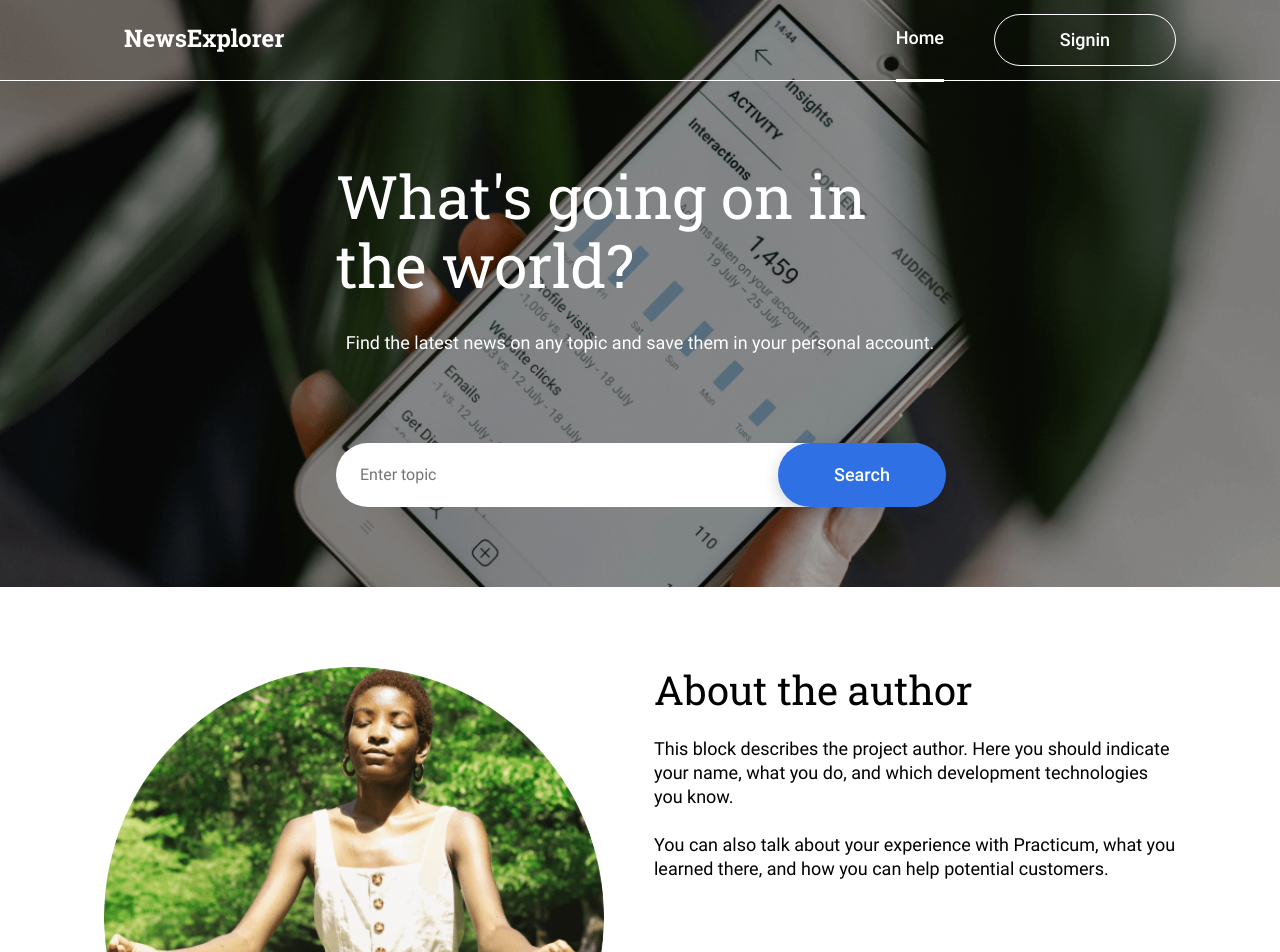
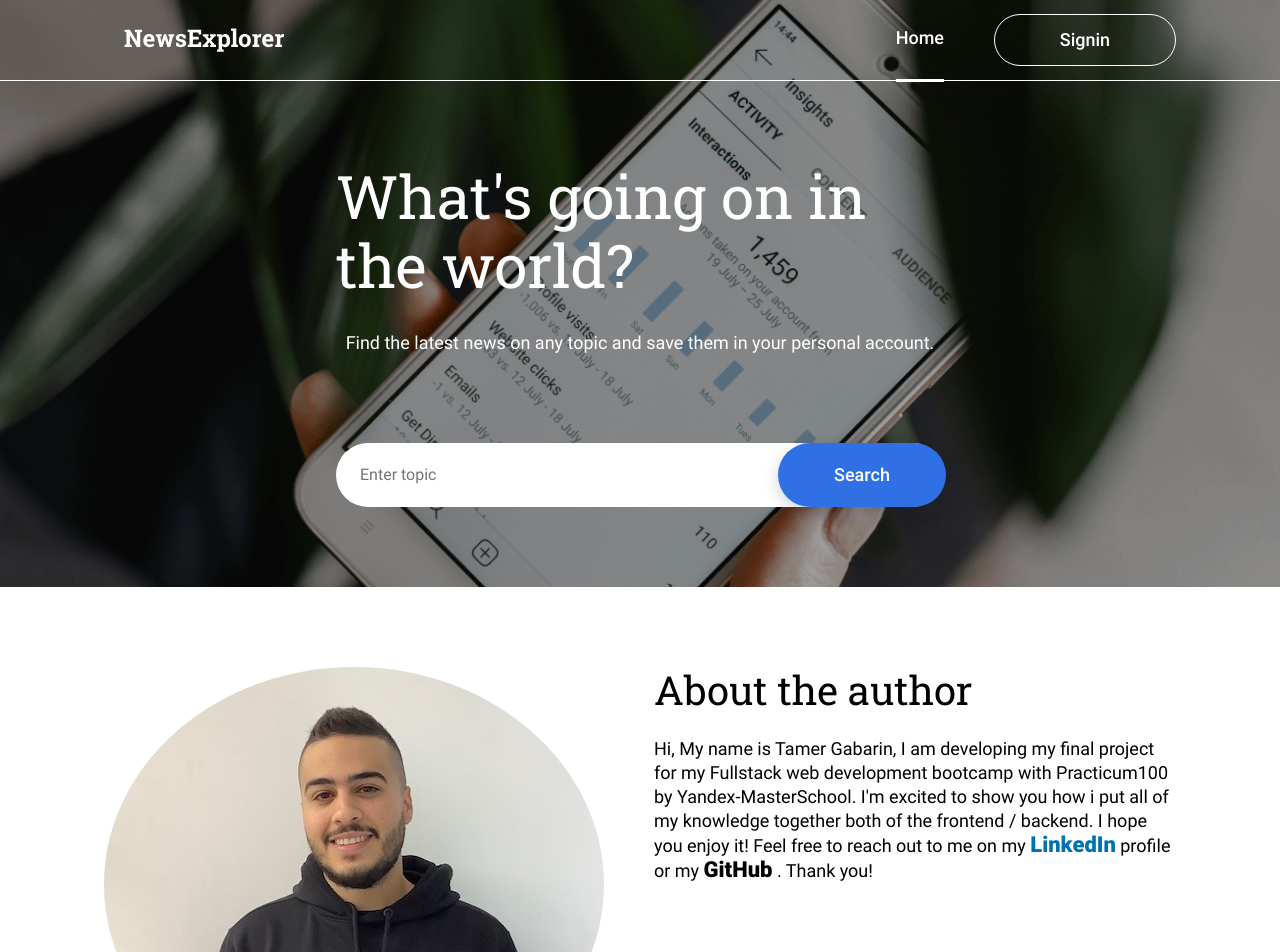
Before and after one commit to tamerjb/news-explorer-APP, a React (Create React App) app: page / in a window 1280 px wide. Shown: the top 952 px of the page. Built offline with nearby package versions, Linux system fonts and the light colour scheme.

Commit message:
edited usestate deafult value

```diff
--- a/src/components/About/About.css
+++ b/src/components/About/About.css
@@ -12,13 +12,13 @@
 }
 .about__image {
   border-radius: 50%;
-    width: 500px;
-    height: 500px;
+  max-width: 500px;
+  max-height: 500px;
 }
 
 .about__title {
   all: unset;
-    font-family: "Roboto Slab", sans-serif;
+  font-family: 'Roboto Slab', sans-serif;
   font-size: 40px;
   font-weight: 400;
   line-height: 46px;
@@ -28,12 +28,24 @@
 
 .about__info {
   all: unset;
-    font-family: "Roboto", sans-serif;
+  font-family: 'Roboto', sans-serif;
   font-size: 18px;
   font-weight: 400;
   line-height: 24px;
   letter-spacing: 0px;
   text-align: left;
+}
+.about__link__linkedin {
+  text-decoration: none;
+  color: #0072b1;
+  font-weight: 800;
+  font-size: 22px;
+}
+.about__link__github {
+  text-decoration: none;
+  font-weight: 800;
+  font-size: 22px;
+  color: #000;
 }
 
 @media screen and (max-width: 900px) {
--- a/src/components/About/About.jsx
+++ b/src/components/About/About.jsx
@@ -1,6 +1,6 @@
 import React from 'react';
 import './About.css';
-import about from '../../images/about.png';
+import about from '../../images/about.jpg';
 
 export default function About() {
   return (
@@ -9,12 +9,27 @@ export default function About() {
       <div className='about__main'>
         <h2 className='about__title'>About the author</h2>
         <p className='about__info'>
-          This block describes the project author. Here you should indicate your
-          name, what you do, and which development technologies you know.
-        </p>
-        <p className='about__info'>
-          You can also talk about your experience with Practicum, what you
-          learned there, and how you can help potential customers.
+          Hi, My name is Tamer Gabarin, I am developing my final project for my
+          Fullstack web development bootcamp with Practicum100 by
+          Yandex-MasterSchool. I'm excited to show you how i put all of my
+          knowledge together both of the frontend / backend. I hope you enjoy
+          it! Feel free to reach out to me on my{' '}
+          <a
+            href='https://www.linkedin.com/in/tamerjb/'
+            target='_blank'
+            className='about__link__linkedin'
+            rel='noreferrer'>
+            LinkedIn
+          </a>{' '}
+          profile or my{' '}
+          <a
+            href='https://github.com/tamerjb'
+            target='_blank'
+            className='about__link__github'
+            rel='noreferrer'>
+            GitHub
+          </a>{' '}
+          . Thank you!
         </p>
       </div>
     </section>
--- a/src/globalContext/user.hooks.jsx
+++ b/src/globalContext/user.hooks.jsx
@@ -2,7 +2,7 @@ import { useState } from 'react';
 import userApi from '../utils/MainApi';
 
 export const useCurrentUser = () => {
-  const [isLoggedIn, setLoggedIn] = useState(true);
+  const [isLoggedIn, setLoggedIn] = useState(false);
   const [currentUser, setUser] = useState({});
   const [savedCards, setCards] = useState([]);
 
```
Also changed, not shown: src/images/about.jpg (added), src/images/about_old.png (renamed from src/images/about.png). Lines whose indentation alone changed are shown as unchanged.
